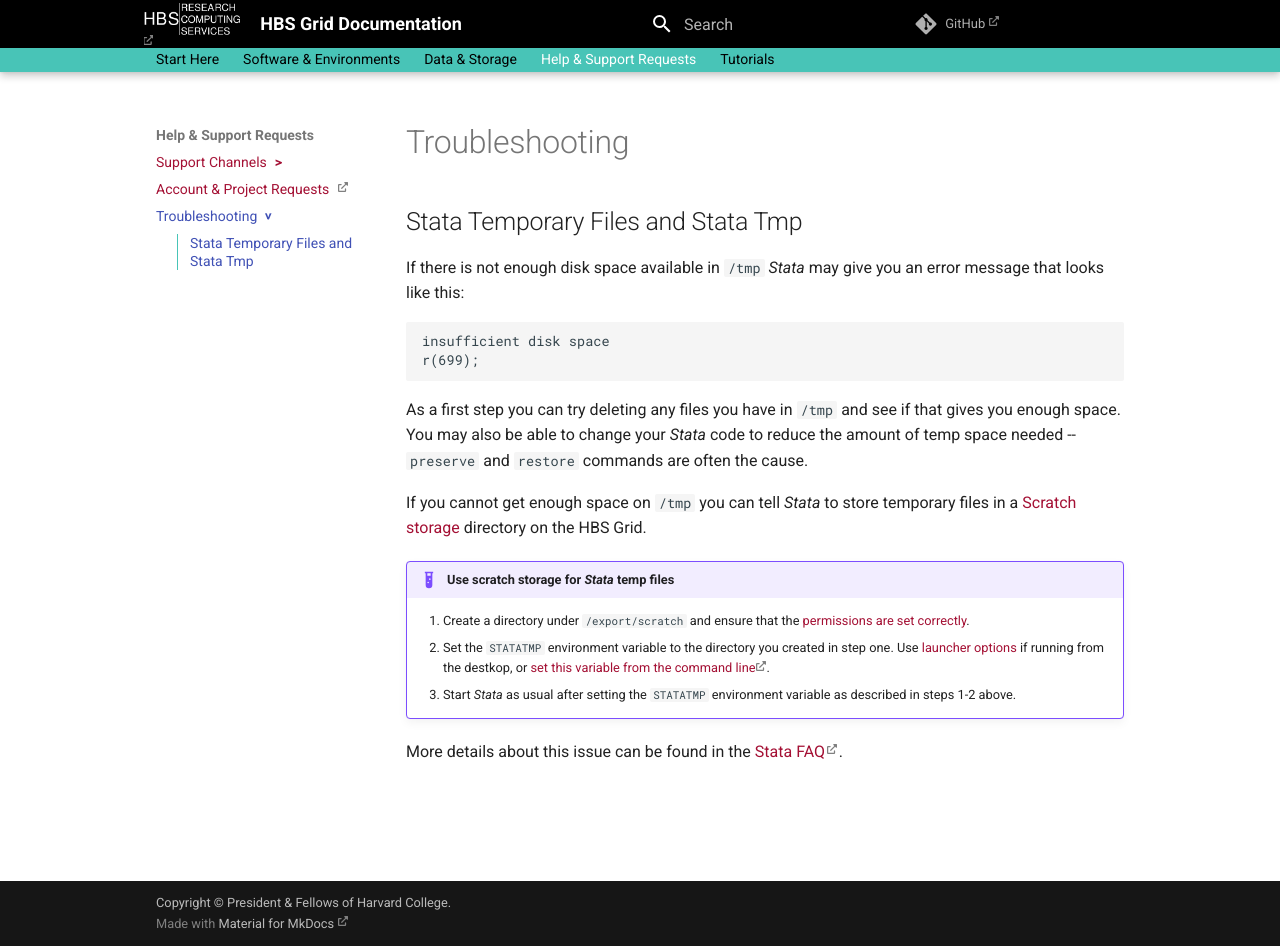
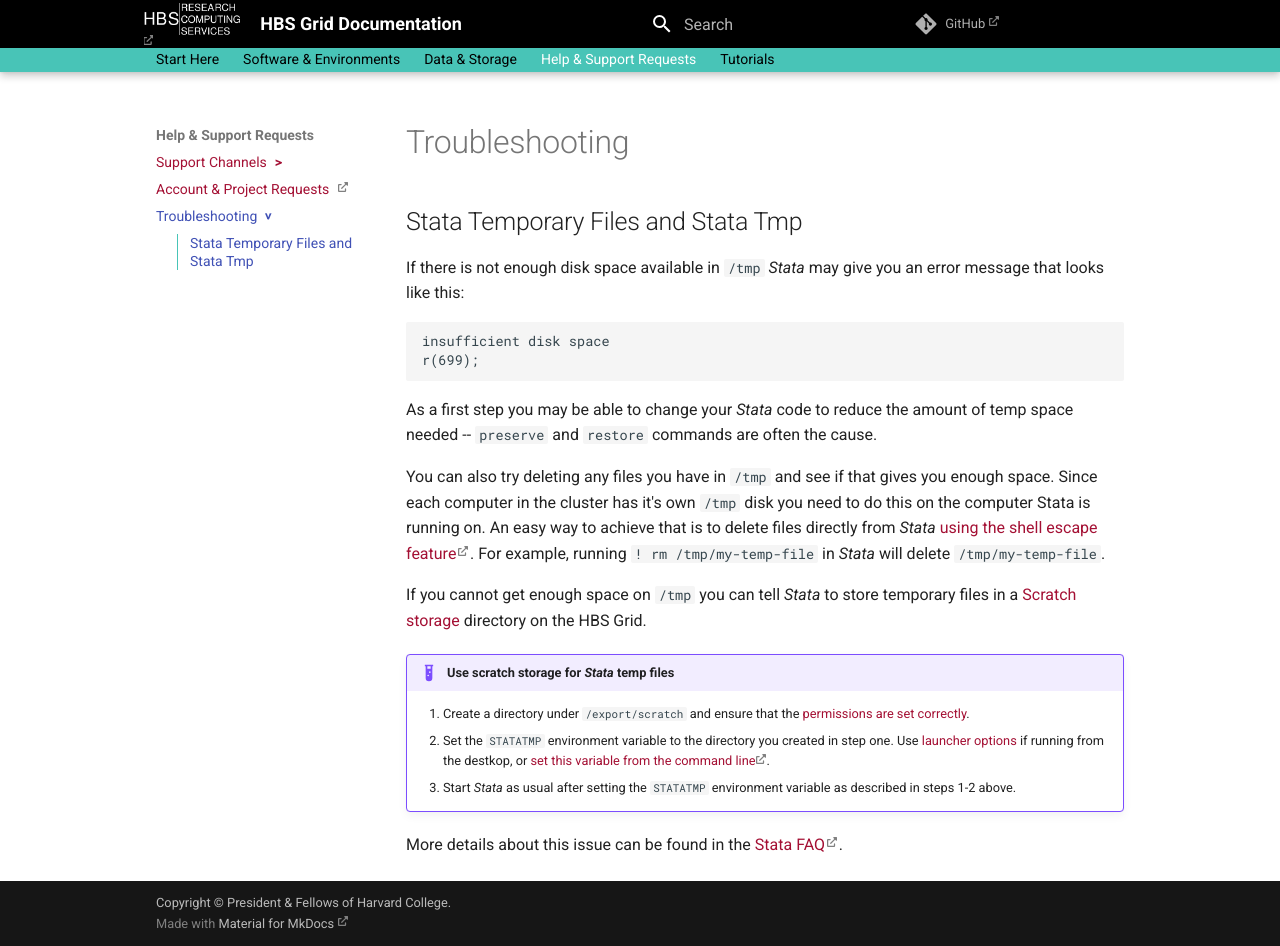
Before and after one commit to hbs-rcs/hbsgrid-docs, an MkDocs documentation site: the page built from docs/trouble.md, in a window 1280 px wide and 946 px high. Built offline with MkDocs 1.6.1 and Material for MkDocs 9.7.7, drawn with Linux system fonts in a browser that asks for light colours; comment, search, counter and statistics services are not loaded.

Commit message:
statatmp docs tweaks

````diff
--- a/docs/trouble.md
+++ b/docs/trouble.md
@@ -7,9 +7,14 @@
 r(699);
 ```
 
-As a first step you can try deleting any files you have in `/tmp` and see if that gives you enough space.
-You may also be able to change your *Stata* code to reduce the amount of temp space needed -- `preserve`
-and `restore` commands are often the cause.
+As a first step you may be able to change your *Stata* code to reduce the amount of temp space
+needed -- `preserve` and `restore` commands are often the cause.
+
+You can also try deleting any files you have in `/tmp` and see if that gives you enough space.
+Since each computer in the cluster has it's own `/tmp` disk you need to do this on the computer Stata is
+running on. An easy way to achieve that is to delete files directly from *Stata*
+[using the shell escape feature](https://www.stata.com/manuals/dshell.pdf). For example, running
+`! rm /tmp/my-temp-file` in *Stata* will delete `/tmp/my-temp-file`.
 
 If you cannot get enough space on `/tmp` you can tell *Stata* to store temporary files in a
 [Scratch storage](storage.md#scratch-storage) directory on the HBS Grid.
````
